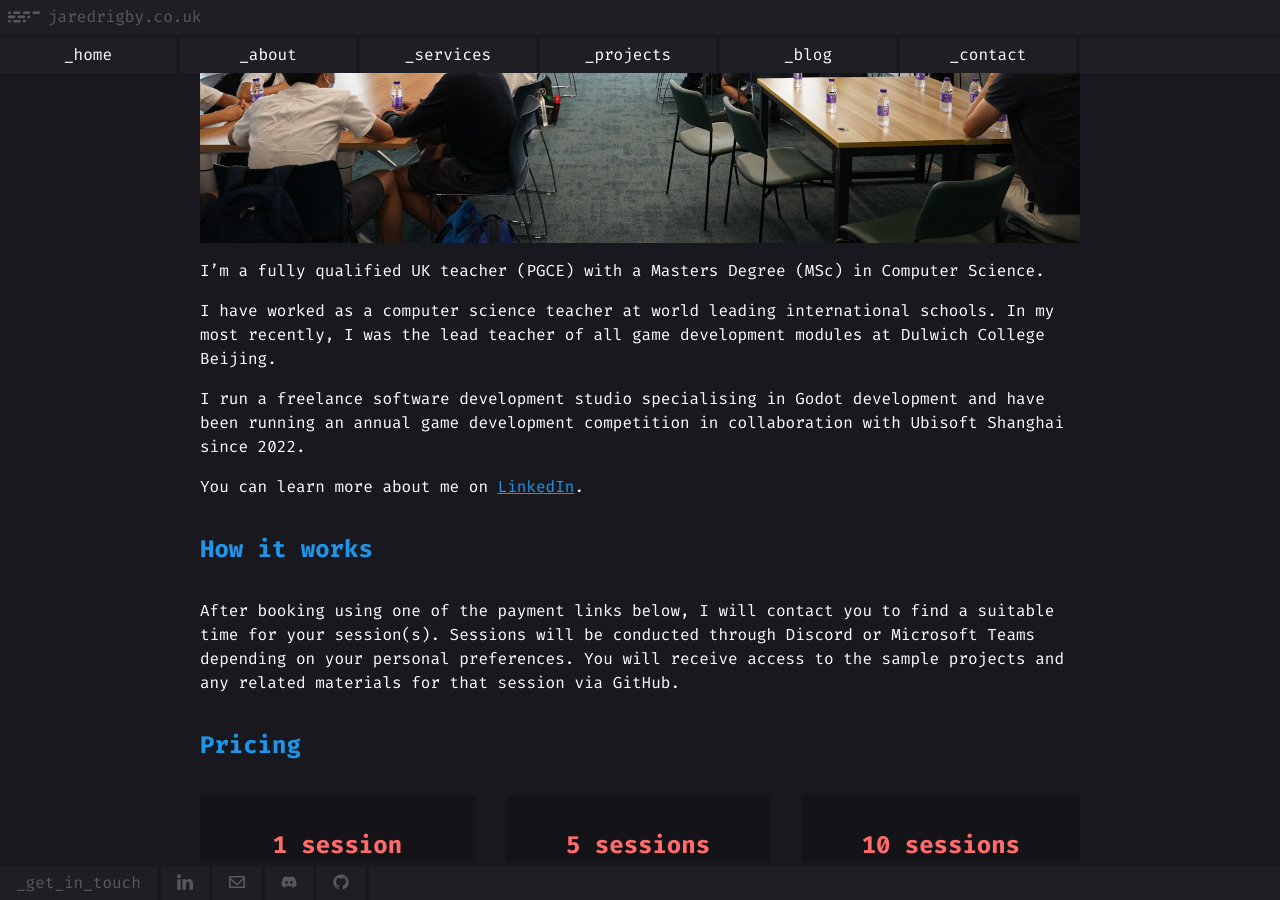
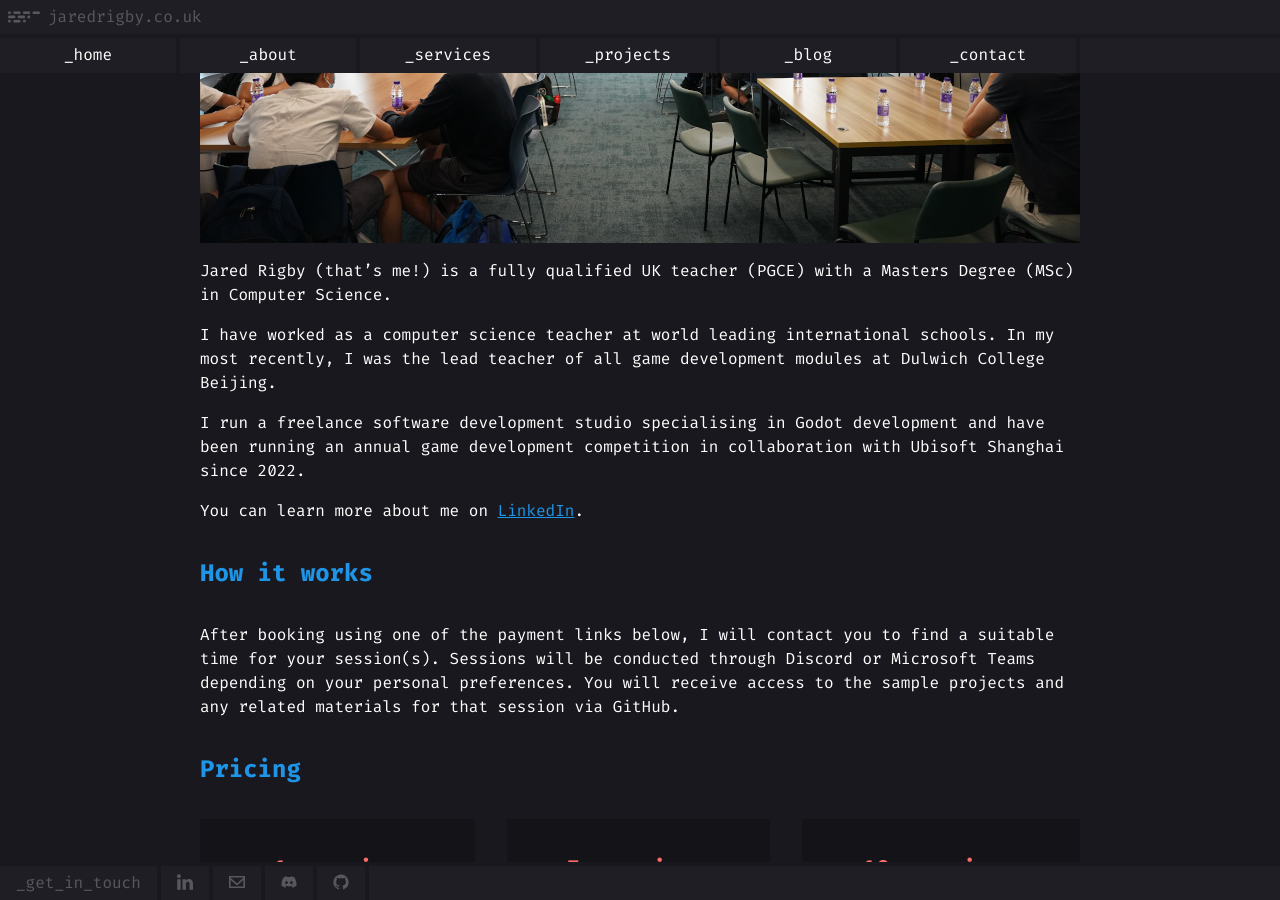
Before and after one commit to jazibobs/website-2024, a Jekyll site: the page built from _services/tutoring.md, in a window 1280 px wide and 900 px high, scrolled down 798 px. Built offline with Jekyll 4.4.1, drawn with Linux system fonts in a browser that asks for light colours.

Commit message:
Added name to tutoring page

```diff
--- a/_services/tutoring.md
+++ b/_services/tutoring.md
@@ -15,7 +15,7 @@ Prior to each session, we will pre-agree on the lesson topic and outcomes to ens
 
 ![Jared delivering a workshop at Ubisoft Shanghai](/assets/img/tutoring/jared-workshop-ubisoft.JPG)
 
-I'm a fully qualified UK teacher (PGCE) with a Masters Degree (MSc) in Computer Science.
+Jared Rigby (that's me!) is a fully qualified UK teacher (PGCE) with a Masters Degree (MSc) in Computer Science.
 
 I have worked as a computer science teacher at world leading international schools. In my most recently, I was the lead teacher of all game development modules at Dulwich College Beijing.
 
```
